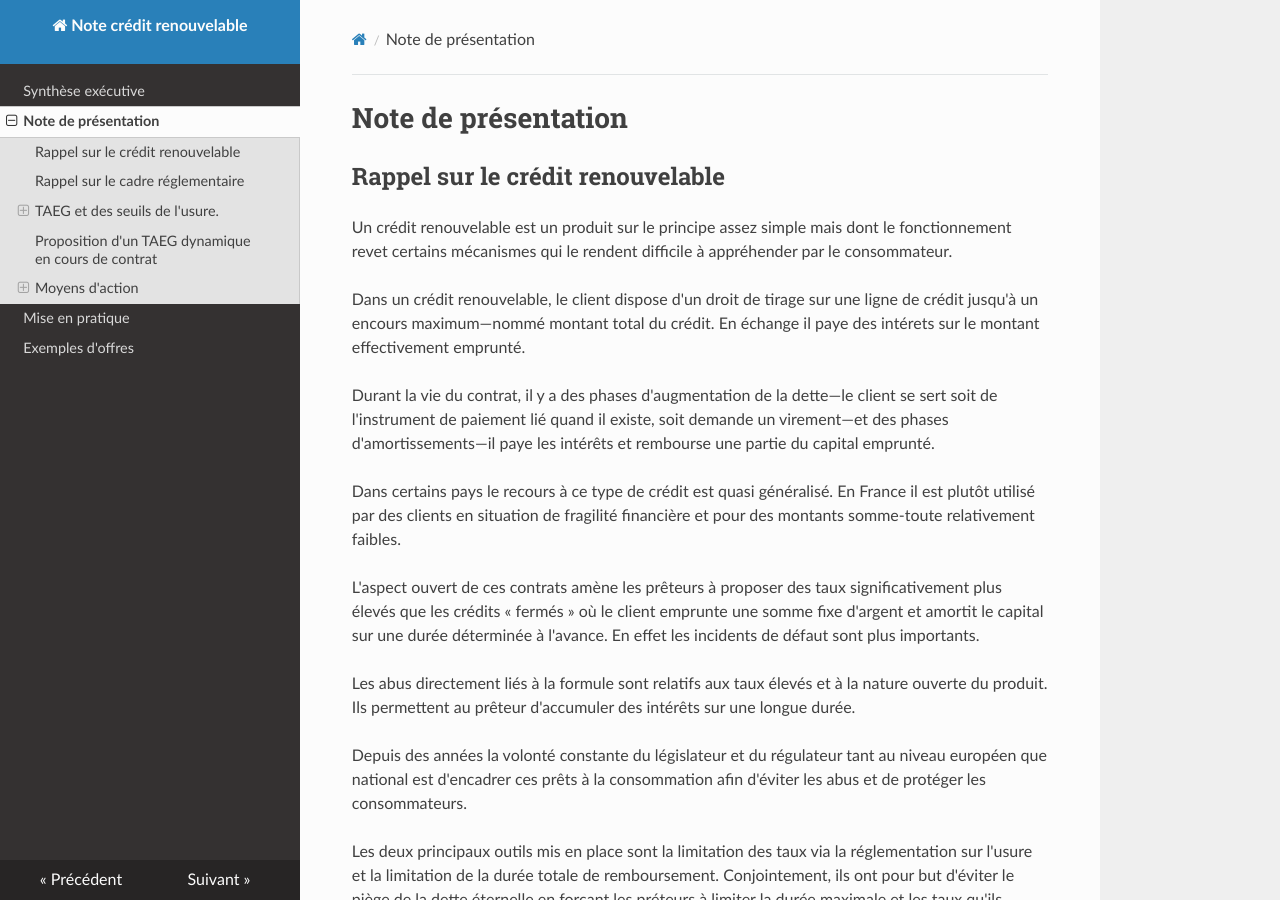
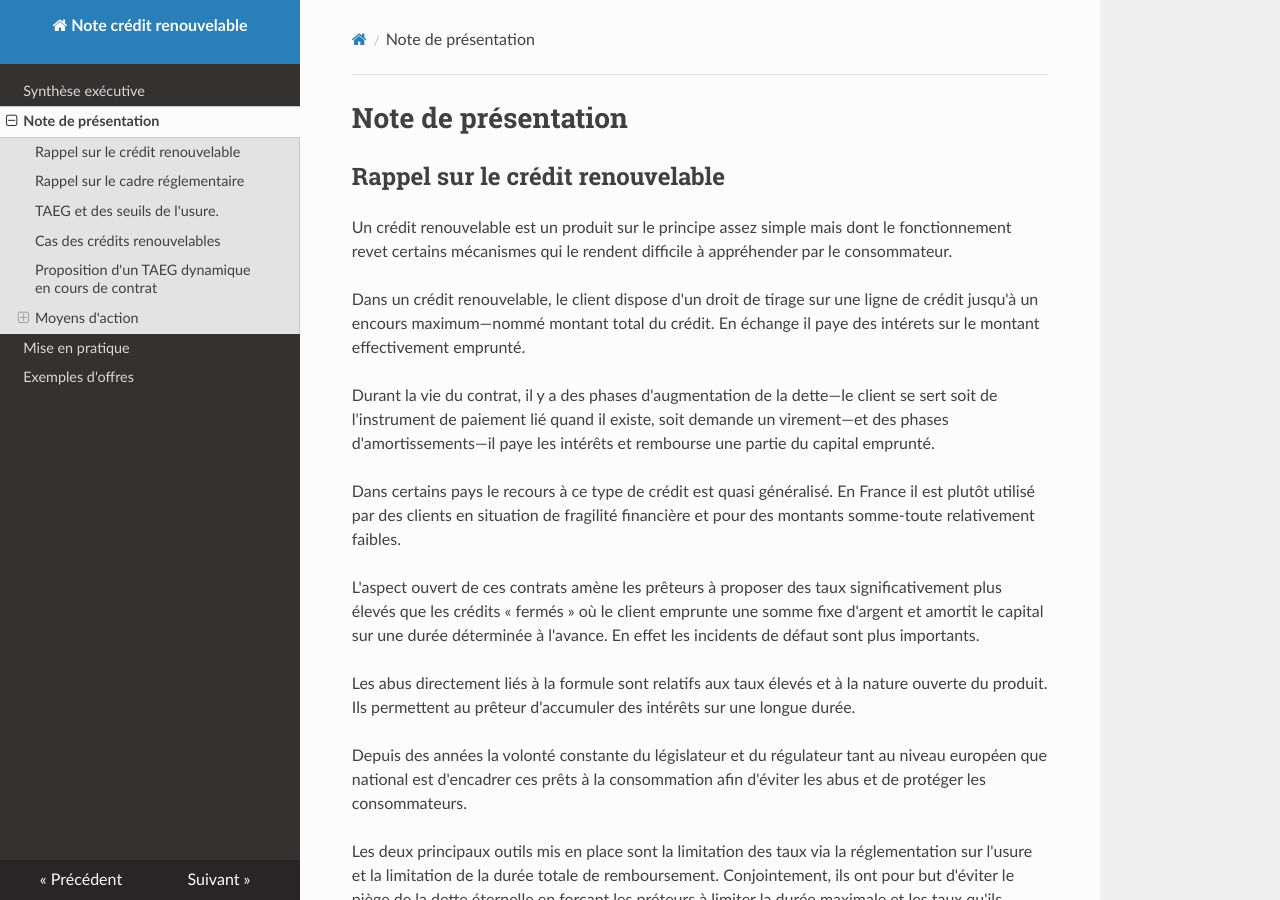
Before and after one commit to ConscritNeuneu/note-credit-renouvelable, an MkDocs documentation site: the page built from docs/1_note_credit_revolving.md, in a window 1280 px wide and 900 px high. Built offline with MkDocs 1.6.1, drawn with Linux system fonts in a browser that asks for light colours; nearby versions of some CDN libraries.

Commit message:
Promote section on crédits renouvelables

```diff
--- a/docs/1_note_credit_revolving.md
+++ b/docs/1_note_credit_revolving.md
@@ -80,7 +80,7 @@ petit montant, inférieurs à 3000€. Le contrôle du caractère usuraire se fa
 sur le TAEG
 ([article L.312-6](https://www.legifrance.gouv.fr/codes/article_lc/LEGIARTI000032226196)).
 
-### Cas des crédits renouvelables
+## Cas des crédits renouvelables
 
 L'ensemble du marché du crédit renouvelable semble s'être stabilisé sur des
 offres proposant un taux débiteur dépendant de l'encours du crédit, collés
```
